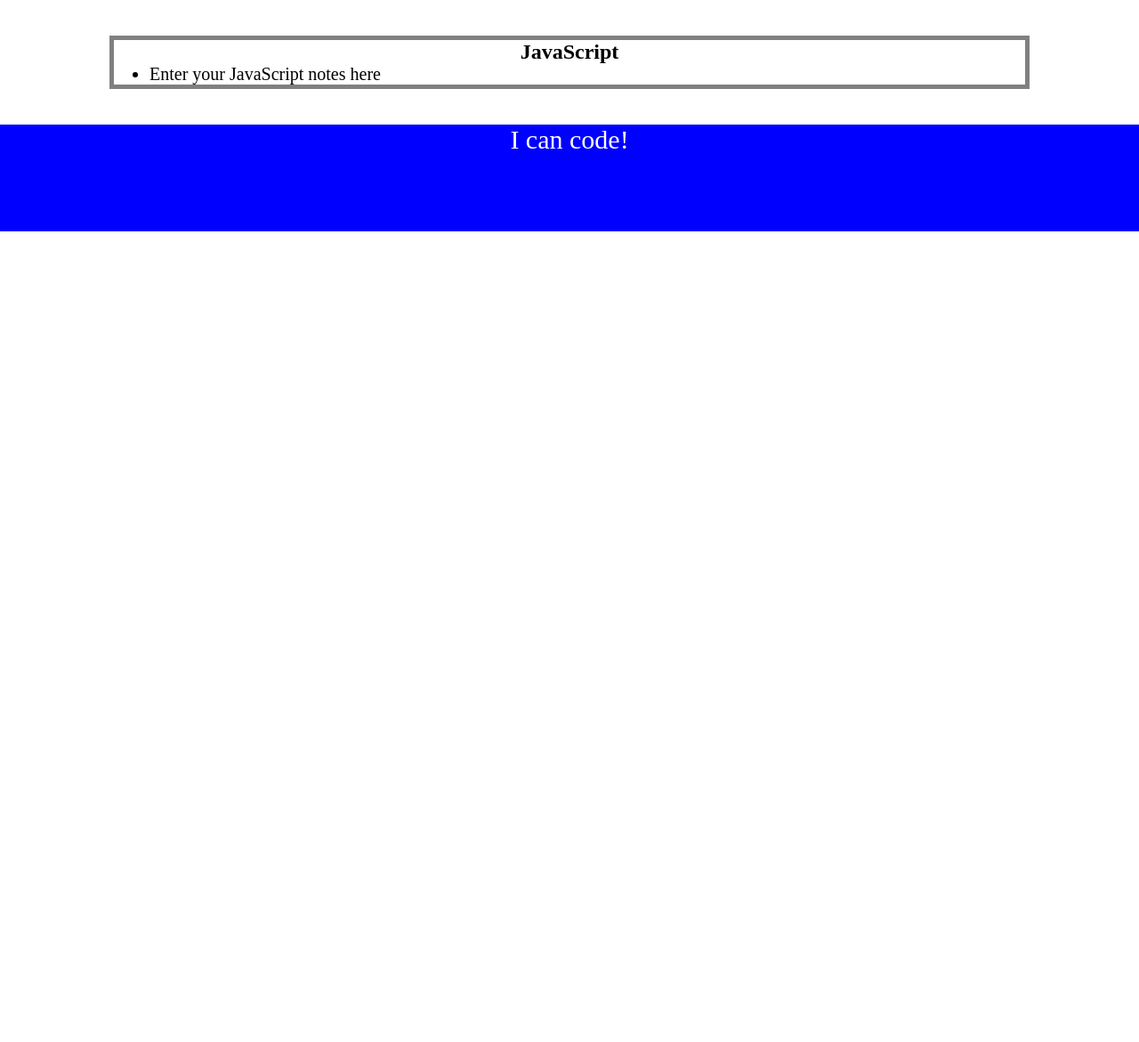
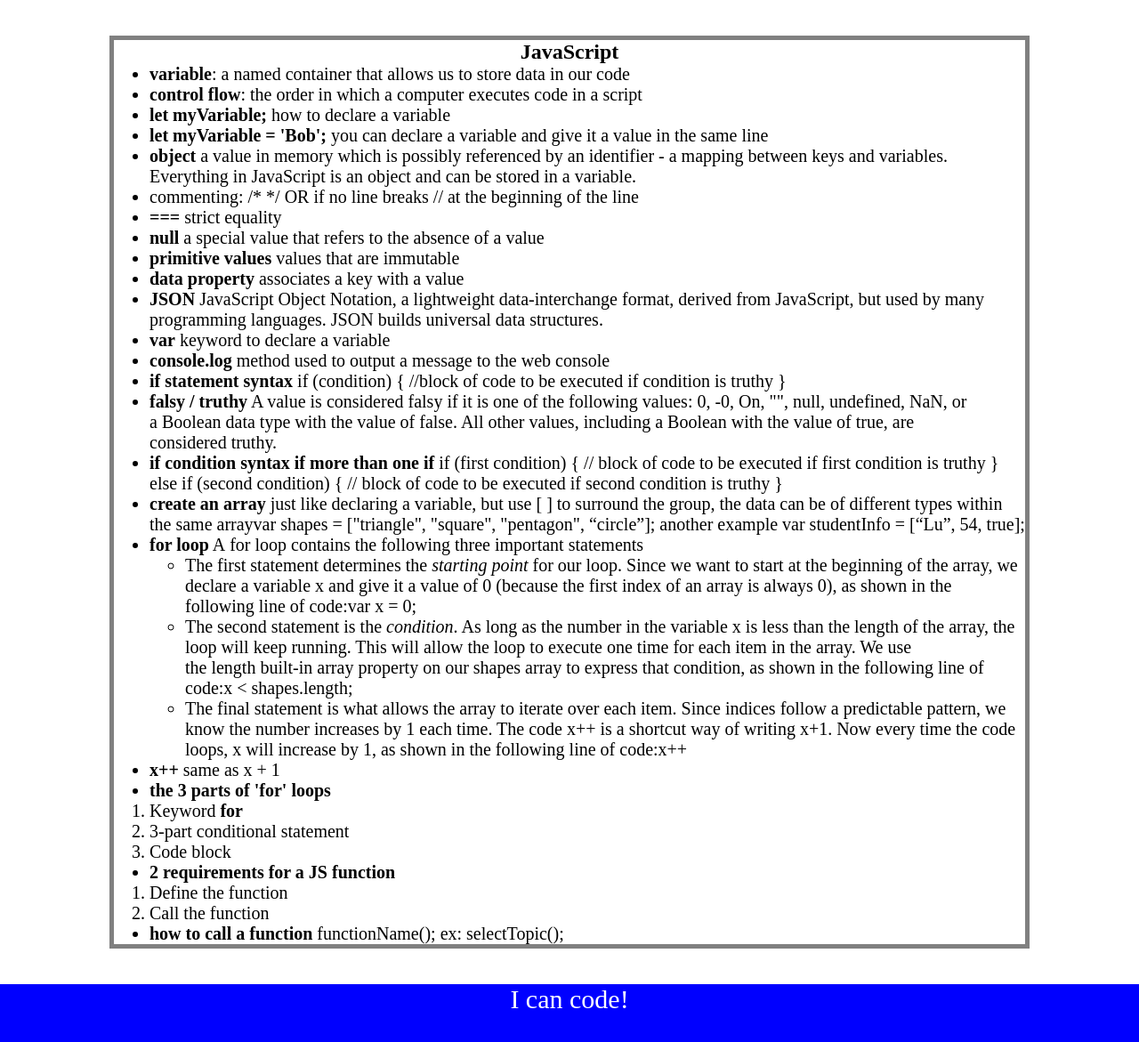
Before and after one commit to sbejelkane/prework-study-guide, a plain HTML site: page index.html in a window 1280 px wide. Shown: the part 1271-2442 px from the top of the page at 89% size. Before the commit the page ends 1531 px from the top, so only its background shows below. Drawn offline with Linux system fonts and the light colour scheme.

Commit message:
add functions and notes to HTML

```diff
--- a/assets/script.js
+++ b/assets/script.js
@@ -1,19 +1,29 @@
 var topics = ['HTML', 'CSS', 'Git', 'JavaScript'];
 
+var randomTopic = topics[Math.floor(Math.random() * topics.length)];
+
+function listTopics() {
     for(var x = 0; x < topics.length; x++) {
         console.log(topics[x])
     }
+}
 
-/*
-if (topic === 'HTML') {
+function selectTopic() {
+    if (randomTopic === 'HTML') {
         console.log("Let's study HTML!")
-} else if (topic === 'CSS') {
+    } else if (randomTopic === 'CSS') {
         console.log("Let's study CSS!")
-} else if (topic === 'Git') {
+    } else if (randomTopic === 'Git') {
         console.log("Let's study Git!")
-} else if (topic === 'JavaScript') {
+    } else if (randomTopic === 'JavaScript') {
         console.log("Let's study JavaScript!")
     } else {
         console.log('Please try again!')
     }
-*/
+}
+
+console.log('Here are the topics we learned through Prework:');
+listTopics()
+
+console.log('Which topic should we study first?');
+selectTopic()
--- a/index.html
+++ b/index.html
@@ -79,7 +79,45 @@
       <section class="card" id="javascript-section">
       <h2>JavaScript</h2>
       <ul>
-        <li>Enter your JavaScript notes here</li>
+        <li><b>variable</b>: a named container that allows us to store data in our code</li>
+        <li><b>control flow</b>: the order in which a computer executes code in a script</li>
+        <li><b>let myVariable;</b> how to declare a variable</li>
+        <li><b>let myVariable = 'Bob';</b> you can declare a variable and give it a value in the same line</li>
+        <li><b>object</b> a value in memory which is possibly referenced by an identifier - a mapping between keys and variables. Everything in JavaScript is an object and can be stored in a variable.</li>
+        <li>commenting: /*    */   OR if no line breaks  //  at the beginning of the line</li>
+        <li><b>===</b> strict equality</li>
+        <li><b>null</b> a special value that refers to the absence of a value</li>
+        <li><b>primitive values</b>  values that are immutable</li>
+        <li><b>data property</b> associates a key with a value</li>
+        <li><b>JSON</b> JavaScript Object Notation, a lightweight data-interchange format, derived from JavaScript, but used by many programming languages. JSON builds universal data structures.</li>
+        <li><b>var</b> keyword to declare a variable</li>
+        <li><b>console.log</b> method used to output a message to the web console</li>
+        <li><b>if statement syntax</b> if (condition) { //block of code to be executed if condition is truthy }</li>
+        <li><b>falsy / truthy</b> A value is considered falsy if it is one of the following values: 0, -0, On, "", null, undefined, NaN, or a Boolean data type with the value of false. All other values, including a Boolean with the value of true, are considered truthy. </li>
+        <li><b>if condition syntax if more than one if</b>  if (first condition) {
+          // block of code to be executed if first condition is truthy
+       } else if (second condition) {
+          // block of code to be executed if second condition is truthy
+       }</li>
+       <li><b>create an array</b> just like declaring a variable, but use [ ] to surround the group, the data can be of different types within the same arrayvar shapes = ["triangle", "square", "pentagon", “circle”];     another example    var studentInfo = [“Lu”, 54, true];</li>
+       <li><b>for loop</b> A for loop contains the following three important statements</li>
+        <ul>
+          <li>The first statement determines the <em>starting point</em> for our loop. Since we want to start at the beginning of the array, we declare a variable x and give it a value of 0 (because the first index of an array is always 0), as shown in the following line of code:var x = 0;</li>
+          <li>The second statement is the <em>condition</em>. As long as the number in the variable x is less than the length of the array, the loop will keep running. This will allow the loop to execute one time for each item in the array. We use the length built-in array property on our shapes array to express that condition, as shown in the following line of code:x < shapes.length;</li>
+          <li>The final statement is what allows the array to iterate over each item. Since indices follow a predictable pattern, we know the number increases by 1 each time. The code x++ is a shortcut way of writing x+1. Now every time the code loops, x will increase by 1, as shown in the following line of code:x++</li>
+          </ul>
+       <li><b>x++</b> same as x + 1</li>
+       <li><b>the 3 parts of 'for' loops</b></li>
+        <ol>
+          <li>Keyword <b>for</b></li>
+          <li>3-part conditional statement</li>
+          <li>Code block</li>
+        </ol>
+       <li><b>2 requirements for a JS function</b></li>
+        <ol><li>Define the function</li>
+        <li>Call the function</li>
+      </ol>
+       <li><b>how to call a function</b>  functionName(); ex:  selectTopic();</li>
       </ul>
       </section>
 
```
Lines whose indentation alone changed are shown as unchanged.
